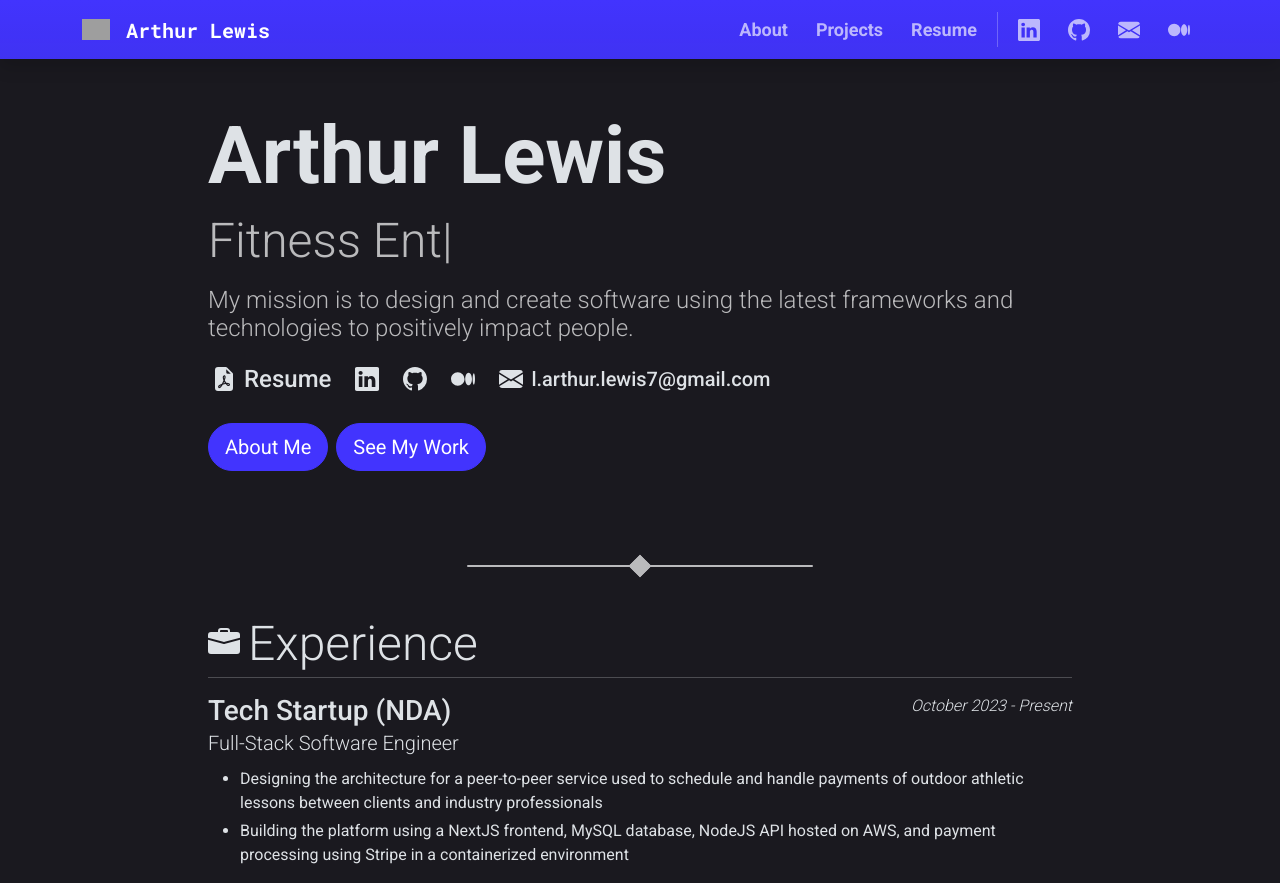
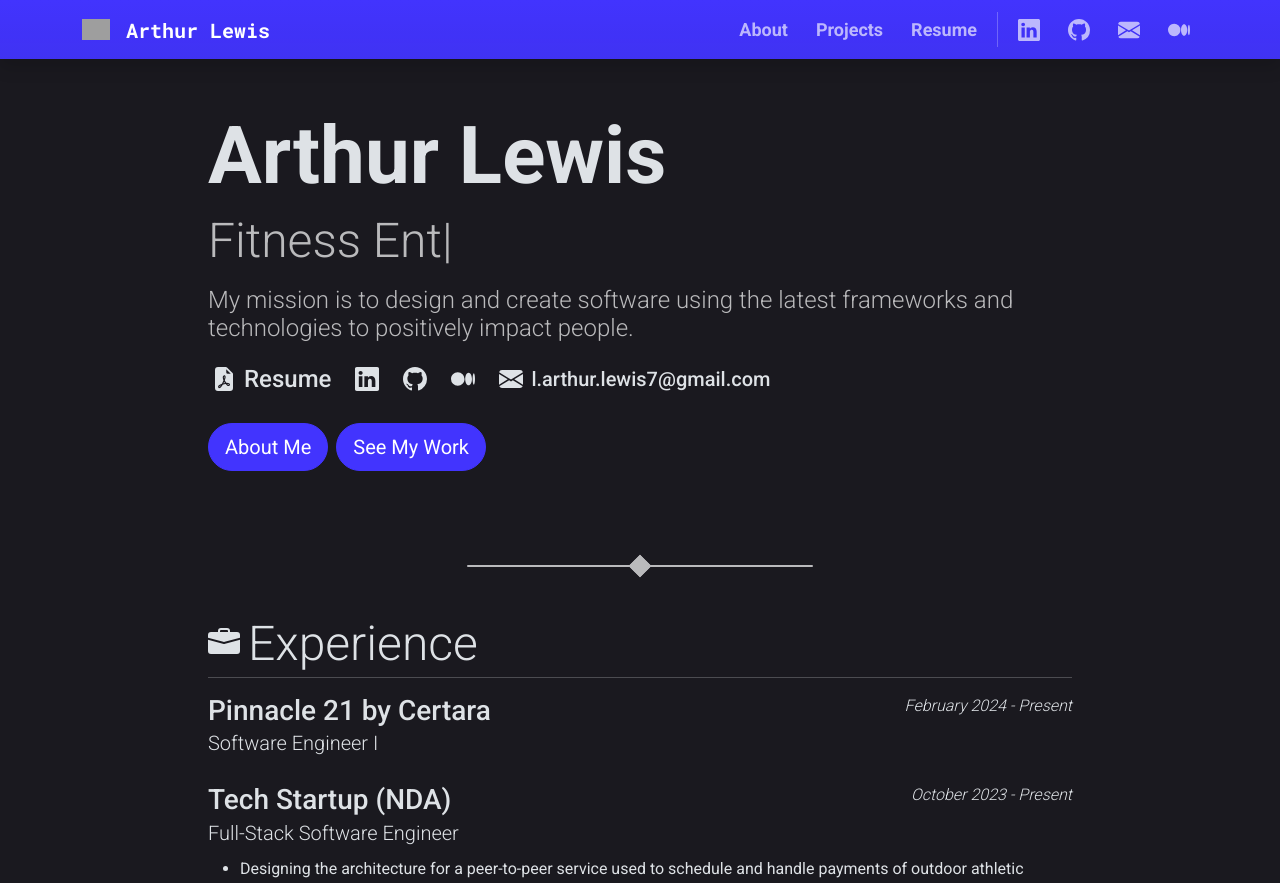
Before and after one commit to lalewis7/lalewis7.github.io, a Next.js app: page / in a window 1280 px wide. Shown: the top 883 px of the page. Built offline with nearby package versions, Linux system fonts and the light colour scheme; grey boxes are pictures that could not be loaded.

Commit message:
added pinnacle 21

```diff
--- a/app/components/WorkExperience.jsx
+++ b/app/components/WorkExperience.jsx
@@ -16,9 +16,10 @@ export default function WorkExperience({ job }) {
                         <span className="fw-light fst-italic float-md-end">{job.time}</span>
                     </div>
                 </div>
+                {job.description ?
                 <ul className="mb-0">
                     {job.description.map(point => <li className="mb-1 fw-normal">{point}</li>)}
-                </ul>
+                </ul> : ''}
             </div>
         </div>
     </>
--- a/app/config.json
+++ b/app/config.json
@@ -187,6 +187,11 @@
     ],
     "work": [
         {
+            "title": "Software Engineer I",
+            "company": "Pinnacle 21 by Certara",
+            "time": "February 2024 - Present"
+        },
+        {
             "title": "Full-Stack Software Engineer",
             "company": "Tech Startup (NDA)",
             "time": "October 2023 - Present",
```
